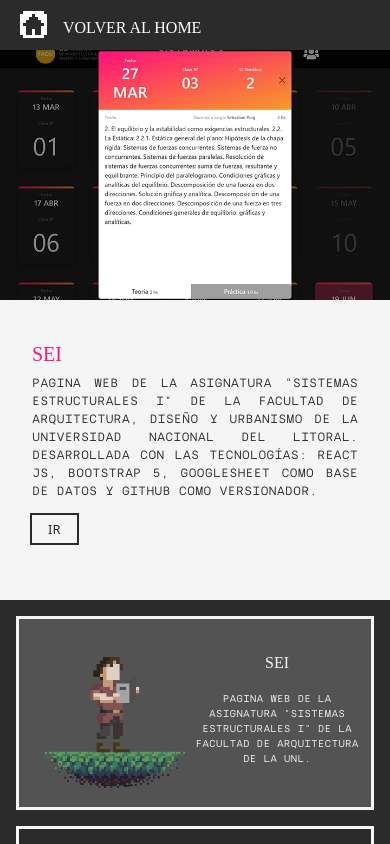
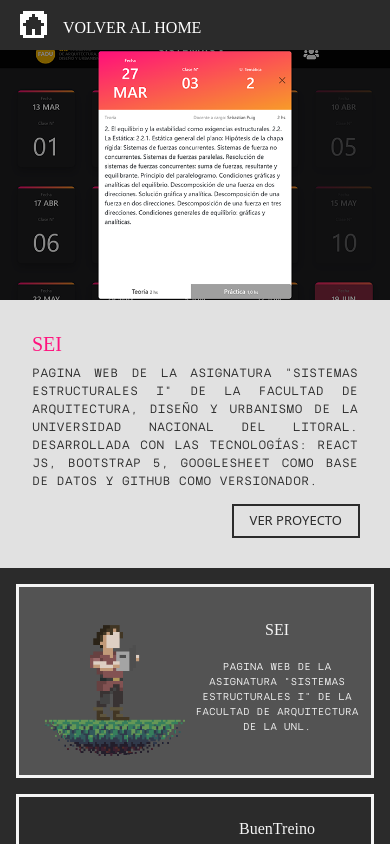
Before and after one commit to yain09/PortfolioDev, a React (Vite) app: page /PortfolioDev-SEI in a window 390 px wide. Shown: the top 844 px of the page. Built offline with nearby package versions, Linux system fonts and the light colour scheme; a web font is replaced by a local one.

Commit message:
txt banner mejorados en responsive

```diff
--- a/src/App.scss
+++ b/src/App.scss
@@ -66,12 +66,24 @@
   background: rgba(245, 245, 245, 0.9);
   color: #2b2b2b;
   padding: 32px;
-  min-height: 300px;
+  min-height: 350px;
   ::selection {
     background-color: #2b2b2b;
     color: whitesmoke;
   }
-}
+  }
+
+
+.textbg2 {
+  background: rgba(245, 245, 245, 0.9);
+  color: #2b2b2b;
+  padding: 32px;
+  min-height: 250px;
+  ::selection {
+    background-color: #2b2b2b;
+    color: whitesmoke;
+  }
+  }
 .banner {
   min-height: 500px;
   padding: 0px;
--- a/src/components/BT.jsx
+++ b/src/components/BT.jsx
@@ -49,8 +49,9 @@ function BT() {
               backgroundPosition: "right",
             }}
           />
-          <div className="textbg mt-0" style={{ background: "whitesmoke" }}>
-            <h3 className="pixel2" style={{ color: color }}>
+          <div className="textbg2 d-flex flex-column" style={{ justifyContent: "space-between" }}>
+              <div>
+                <h3 className="pixel2 mt-0" style={{ color: color }}>
                   {title}
                 </h3>
                 <p
@@ -65,13 +66,15 @@ function BT() {
                   <br />
                   {txt2}
                 </p>
+                </div>
                 <a
                   className="ir"
                   href={linkto}
                   target="_blank"
                   rel="noopener noreferrer"
+                  style={{alignSelf:"self-end"}}
                 >
-              ir
+                  Ver Proyecto
                 </a>
           </div>
         </>
@@ -99,7 +102,8 @@ function BT() {
                 alignItems: "center",
               }}
             >
-              <div className="textbg">
+              <div className="textbg d-flex flex-column" style={{ justifyContent: "space-between" }}>
+              <div>
                 <h3 className="pixel2 mt-0" style={{ color: color }}>
                   {title}
                 </h3>
@@ -115,6 +119,7 @@ function BT() {
                   <br />
                   {txt2}
                 </p>
+                </div>
                 <a
                   className="ir"
                   href={linkto}
--- a/src/components/PortArq.jsx
+++ b/src/components/PortArq.jsx
@@ -27,8 +27,7 @@ function PortArq() {
   const [txt, setTxt] = useState(
     "Este portfolio es una colección de mis proyectos y trabajos destacados en el campo de la arquitectura. A través de esta página, podrás explorar diversos diseños y construcciones en los que he trabajado."
   );
-  const [txt2, setTxt2] =
-    useState();
+  const [txt2, setTxt2] = useState();
   // "Está enfocado a personal trainers o entrenadores de clubes, permitiendo la administración de grupos, brindando información sobre la percepción del entrenamiento por parte de los entrenados."
   return (
     <>
@@ -45,8 +44,9 @@ function PortArq() {
               backgroundPosition: "right",
             }}
           />
-          <div className="textbg mt-0" style={{ background: "whitesmoke" }}>
-            <h3 className="pixel2" style={{ color: color }}>
+          <div className="textbg2 d-flex flex-column" style={{ justifyContent: "space-between" }}>
+              <div>
+                <h3 className="pixel2 mt-0" style={{ color: color }}>
                   {title}
                 </h3>
                 <p
@@ -61,13 +61,15 @@ function PortArq() {
                   <br />
                   {txt2}
                 </p>
+                </div>
                 <a
                   className="ir"
                   href={linkto}
                   target="_blank"
                   rel="noopener noreferrer"
+                  style={{alignSelf:"self-end"}}
                 >
-              ir
+                  Ver Proyecto
                 </a>
           </div>
         </>
@@ -95,7 +97,8 @@ function PortArq() {
                 alignItems: "center",
               }}
             >
-              <div className="textbg">
+              <div className="textbg d-flex flex-column" style={{ justifyContent: "space-between" }}>
+              <div>
                 <h3 className="pixel2 mt-0" style={{ color: color }}>
                   {title}
                 </h3>
@@ -111,8 +114,13 @@ function PortArq() {
                   <br />
                   {txt2}
                 </p>
-                <a className="ir" href={linkto}  target="_blank"
-                    rel="noopener noreferrer">
+                </div>
+                <a
+                  className="ir"
+                  href={linkto}
+                  target="_blank"
+                  rel="noopener noreferrer"
+                >
                   Ver Proyecto
                 </a>
               </div>
--- a/src/components/SisEI.jsx
+++ b/src/components/SisEI.jsx
@@ -45,8 +45,9 @@ function SisEI() {
               backgroundPosition: "right",
             }}
           />
-          <div className="textbg mt-0" style={{ background: "whitesmoke" }}>
-            <h3 className="pixel2" style={{ color: color }}>
+          <div className="textbg2 d-flex flex-column" style={{ justifyContent: "space-between" }}>
+              <div>
+                <h3 className="pixel2 mt-0" style={{ color: color }}>
                   {title}
                 </h3>
                 <p
@@ -61,13 +62,15 @@ function SisEI() {
                   <br />
                   {txt2}
                 </p>
+                </div>
                 <a
                   className="ir"
                   href={linkto}
                   target="_blank"
                   rel="noopener noreferrer"
+                  style={{alignSelf:"self-end"}}
                 >
-              ir
+                  Ver Proyecto
                 </a>
           </div>
         </>
@@ -95,7 +98,8 @@ function SisEI() {
                 alignItems: "center",
               }}
             >
-              <div className="textbg">
+              <div className="textbg d-flex flex-column" style={{ justifyContent: "space-between" }}>
+              <div>
                 <h3 className="pixel2 mt-0" style={{ color: color }}>
                   {title}
                 </h3>
@@ -111,6 +115,7 @@ function SisEI() {
                   <br />
                   {txt2}
                 </p>
+                </div>
                 <a
                   className="ir"
                   href={linkto}
```
Lines whose indentation alone changed are shown as unchanged.
